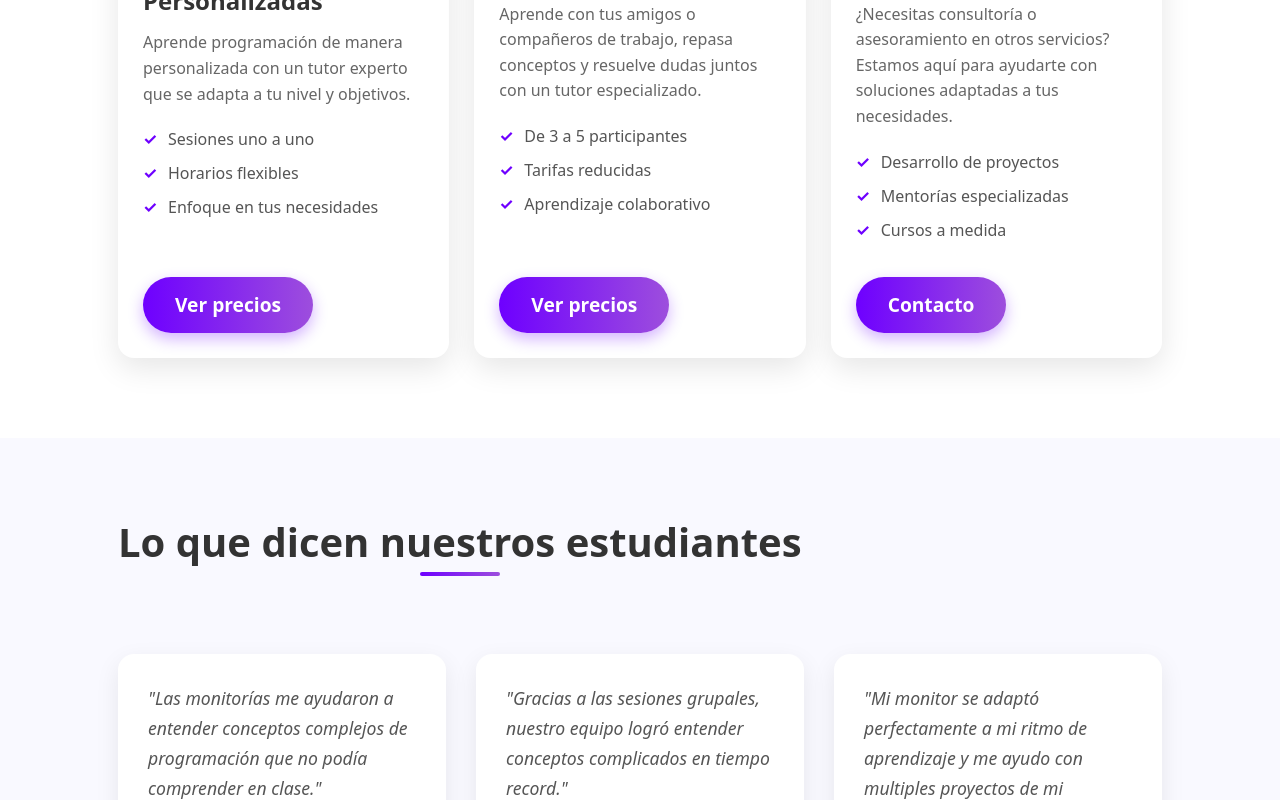
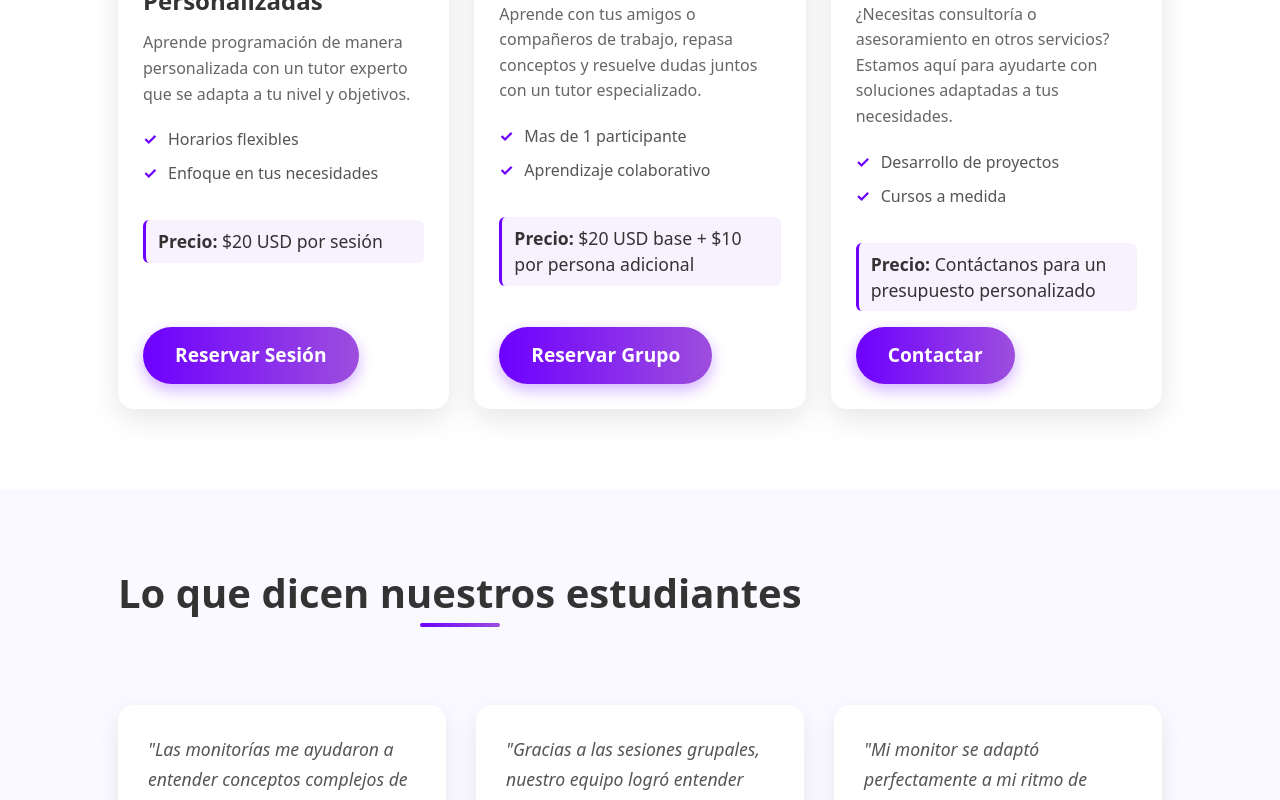
Before and after one commit to Chernandezz/profayra-portfolio, an Angular app: page / in a window 1280 px wide. Shown: the part 1080-1880 px from the top of the page. Built offline with nearby package versions, Linux system fonts and the light colour scheme.

Commit message:
feat: Price addition and title change

```diff
--- a/src/app/app.routes.ts
+++ b/src/app/app.routes.ts
@@ -3,7 +3,7 @@ import { HomeComponent } from './pages/home/home.component';
 import { ProjectsComponent } from './pages/projects/projects.component';
 
 export const routes: Routes = [
-  { path: '', component: HomeComponent, title: 'Home Page' },
-  { path: 'projects', component: ProjectsComponent, title: 'Home Page' },
+  { path: '', component: HomeComponent },
+  { path: 'projects', component: ProjectsComponent },
   { path: '**', redirectTo: '' },
 ];
--- a/src/app/components/header/header.component.html
+++ b/src/app/components/header/header.component.html
@@ -13,9 +13,8 @@
           <li class="nav-item"><a class="nav-link" routerLink="/" routerLinkActive="active"
               [routerLinkActiveOptions]="{exact: true}">Inicio</a></li>
           <li class="nav-item"><a class="nav-link" routerLink="/projects" routerLinkActive="active">Proyectos</a></li>
-          <li class="nav-item"><a class="nav-link" routerLink="/monitorias" routerLinkActive="active">Precios</a></li>
           <li class="nav-item">
-            <a class="btn btn-outline-light" routerLink="/contacto">Contacto</a>
+            <a class="btn btn-outline-light" href="mailto:profayra@gmail.com">Contacto</a>
           </li>
         </ul>
       </div>
--- a/src/app/pages/home/home.component.html
+++ b/src/app/pages/home/home.component.html
@@ -25,11 +25,11 @@
           Aprende programación de manera personalizada con un tutor experto que se adapta a tu nivel y objetivos.
         </p>
         <ul class="service-features">
-          <li>Sesiones uno a uno</li>
           <li>Horarios flexibles</li>
           <li>Enfoque en tus necesidades</li>
         </ul>
-        <a href="/pricing" class="btn btn-primary">Ver precios</a>
+        <p class="service-price"><strong>Precio:</strong> $20 USD por sesión</p>
+        <a href="https://calendly.com/profayra-z4c/30min" target="_blank" class="btn btn-primary">Reservar Sesión</a>
       </div>
     </div>
 
@@ -45,15 +45,15 @@
           especializado.
         </p>
         <ul class="service-features">
-          <li>De 3 a 5 participantes</li>
-          <li>Tarifas reducidas</li>
+          <li>Mas de 1 participante</li>
           <li>Aprendizaje colaborativo</li>
         </ul>
-        <a href="/pricing" class="btn btn-primary">Ver precios</a>
+        <p class="service-price"><strong>Precio:</strong> $20 USD base + $10 por persona adicional</p>
+        <a href="https://calendly.com/profayra-z4c/30min" target="_blank" class="btn btn-primary">Reservar Grupo</a>
       </div>
     </div>
 
-    <!-- Servicio 4: Otros Servicios -->
+    <!-- Servicio 3: Otros Servicios -->
     <div class="service-card">
       <div class="service-icon">
         <img src="assets/enterprise.webp" class="img-fluid" alt="Otros Servicios">
@@ -62,15 +62,14 @@
         <h3 class="service-title">Otros Servicios</h3>
         <p class="service-description">
           ¿Necesitas consultoría o asesoramiento en otros servicios? Estamos aquí para ayudarte con soluciones
-          adaptadas
-          a tus necesidades.
+          adaptadas a tus necesidades.
         </p>
         <ul class="service-features">
           <li>Desarrollo de proyectos</li>
-          <li>Mentorías especializadas</li>
           <li>Cursos a medida</li>
         </ul>
-        <a href="/contact" class="btn btn-primary">Contacto</a>
+        <p class="service-price"><strong>Precio:</strong> Contáctanos para un presupuesto personalizado</p>
+        <a href="mailto:profayra@gmail.com" class="btn btn-primary">Contactar</a>
       </div>
     </div>
   </div>
@@ -140,7 +139,8 @@
     <div class="cta-content">
       <h2>¿Listo para impulsar tu carrera en programación?</h2>
       <p>Da el primer paso hacia el dominio de la programación con nuestros expertos.</p>
-      <button class="btn btn-primary mt-4 px-5 py-3">Agendar Primera Sesión</button>
+      <a href="https://calendly.com/profayra-z4c/30min" target="_blank" class="btn btn-primary mt-4 px-5 py-3">Agendar
+        Primera Sesión</a>
     </div>
   </div>
 </section>
--- a/src/app/pages/home/home.component.scss
+++ b/src/app/pages/home/home.component.scss
@@ -125,8 +125,17 @@
   flex-direction: column;
 }
 
+.service-price {
+  font-size: 1.1rem;
+  color: #333;
+  background-color: rgba(110, 0, 255, 0.05);
+  padding: 8px 12px;
+  border-radius: 6px;
+  border-left: 3px solid #6e00ff;
+}
+
 .service-card:hover {
-  transform: translateY(-10px);
+  transform: translateY(-5px);
   box-shadow: 0 15px 35px rgba(110, 0, 255, 0.2);
 }
 
```
